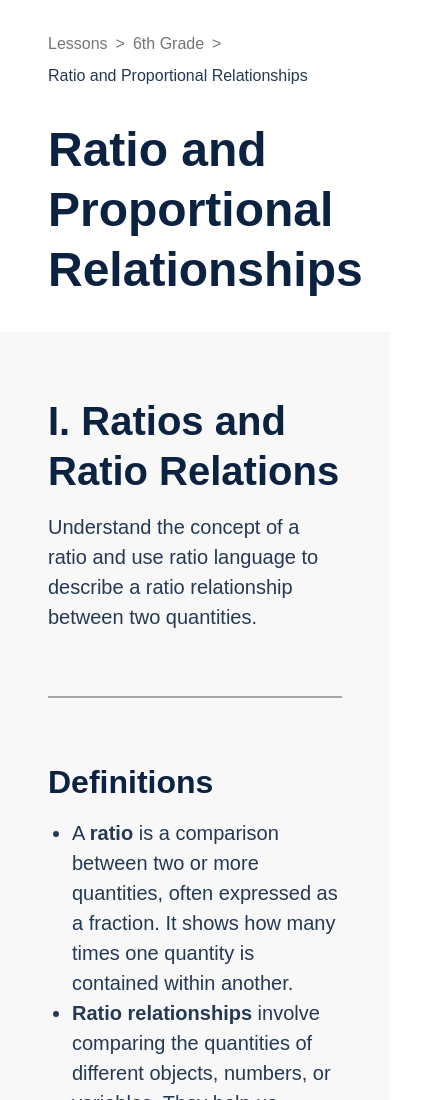
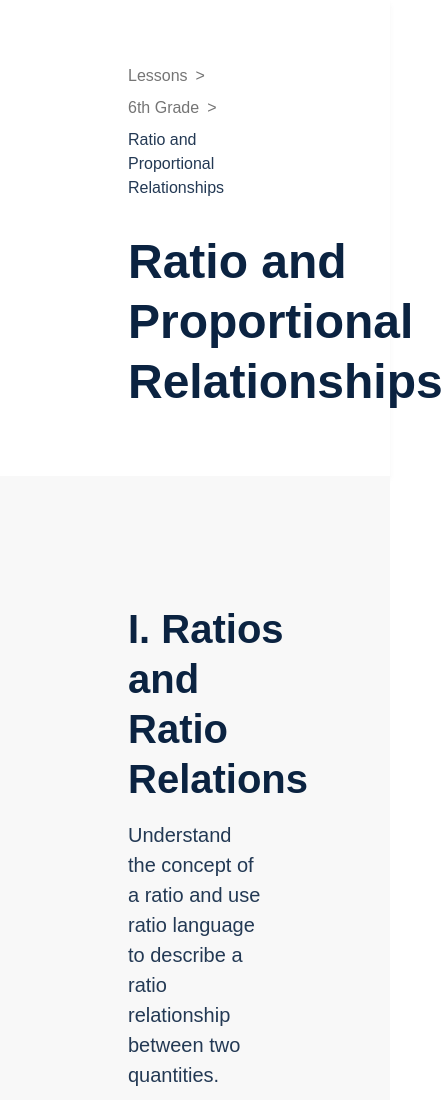
Before and after one commit to cadypridgeon/leap-2023, a plain HTML site: page pages/lessonTemplate.html in a window 390 px wide. Shown: the top 1100 px of the page, 443 px wide, since content can reach past the window. Drawn offline with Linux system fonts and the light colour scheme; a web font is replaced by a local one.

Commit message:
Updated styling

```diff
--- a/pages/lessonTemplate.html
+++ b/pages/lessonTemplate.html
@@ -10,7 +10,7 @@
 </head>
 <body>
 
-    <div class="header">
+    <header>
         <div class="links">
             <a class="body-s" href="../index.html">Lessons</a>
             <a class="body-s">></a>
@@ -20,7 +20,7 @@
         </div>
 
         <h1>Ratio and Proportional Relationships</h1>
-    </div>
+    </header>
 
     <main>
 
--- a/styles/global.css
+++ b/styles/global.css
@@ -73,39 +73,39 @@ button {
     font-weight: 500;
 }
 
-div, main {
+div, header, main {
     display: flex;
     flex-direction: column;
     align-items: flex-start;
 }
 
-.header {
+header {
     padding: 64px 128px;
     gap: 32px;
     background: #FFFFFF;
     box-shadow: 0px 4px 4px 0px rgba(165, 165, 165, 0.10);
 }
 
-.header .links {
+header .links {
     display: inline-flex;
     flex-direction: row;
     flex-wrap: wrap;
     gap: 8px;
 }
 
-.header .links a {
+header .links a {
     color: #757575;
 }
 
-.header .links a:hover {
+header .links a:hover {
     text-decoration: underline;
 }
 
-.header .links .current {
+header .links .current {
     color: #233954;
 }
 
-.header .links .current:hover {
+header .links .current:hover {
     text-decoration: none;
 }
 
--- a/styles/lessonTemplate.css
+++ b/styles/lessonTemplate.css
@@ -96,15 +96,3 @@ main {
     cursor: pointer;
     background-color: #A33E09;
 }
-
-@media screen and (max-width: 576px) {
-
-    .header {
-        padding: 32px 48px;
-    }
-
-    main {
-        padding: 64px 48px;
-    }
-
-}
--- a/styles/lessons.css
+++ b/styles/lessons.css
@@ -1,8 +1,6 @@
-.header {
+header {
     padding: 120px 128px 64px 128px;
 }
-
-/* ---------------------------------------- */
 
 main {
     flex-direction: row;
@@ -12,13 +10,10 @@ main {
     background: #F8F8F8;
 }
 
-/* ---------------------------------------- */
-
 .card {
-    min-width: 22rem;
     padding: 32px;
     gap: 32px;
-    flex: 1 0 0;
+    flex: 1 1 22rem;
     justify-content: space-between;
     align-self: stretch;
     border-radius: 16px;
@@ -40,40 +35,37 @@ main {
     align-self: stretch;
 }
 
-.card .button {
-    align-self: stretch;
-}
-
-.card .button a {
+.card a {
     display: flex;
     flex-direction: column;
     align-self: stretch;
 }
 
-.card .button button {
+.card a button {
     align-self: stretch;
     background: #007DB3;
     color: #FFFFFF;
 }
 
-.card .button button:hover {
+.card a button:hover {
     cursor: pointer;
     background: #00577D;
 }
 
 .placeholder {
+    padding: 0px;
     background-color: #F8F8F8;
     box-shadow: none;
 }
 
 @media screen and (max-width: 576px) {
 
-    .header {
-        padding: 32px 48px;
+    header {
+        padding: 24px;
     }
 
     main {
-        padding: 64px 48px;
+        padding: 24px;
     }
 
 }
```
Also changed, not shown: pages/lessons.html (+12 -9 lines).
